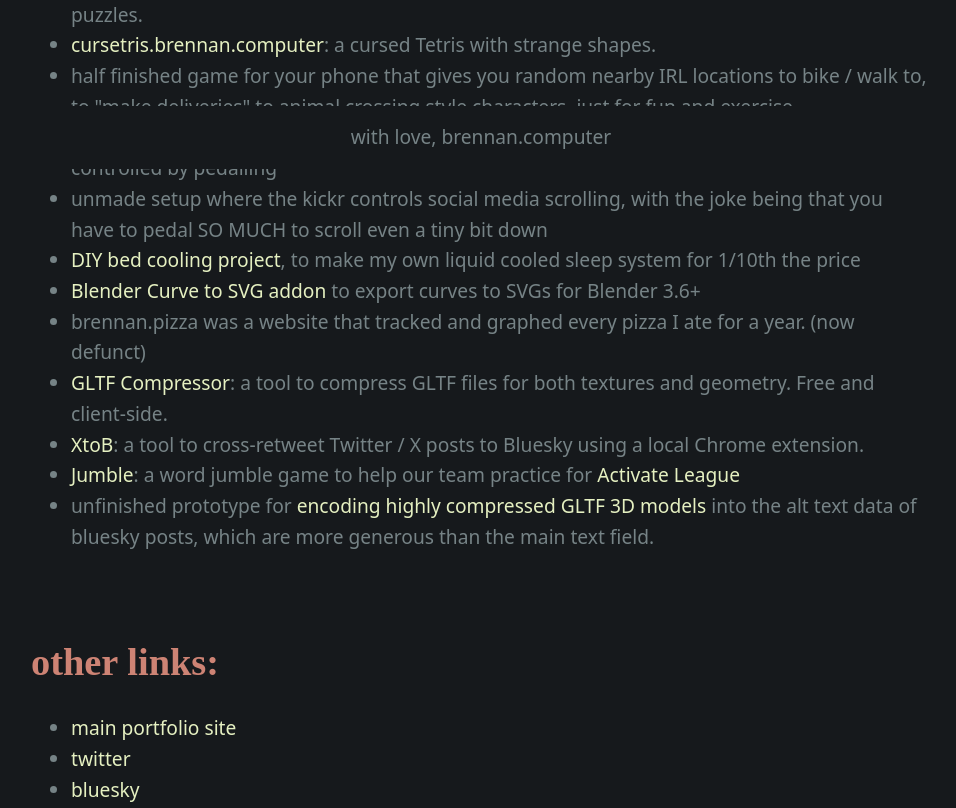
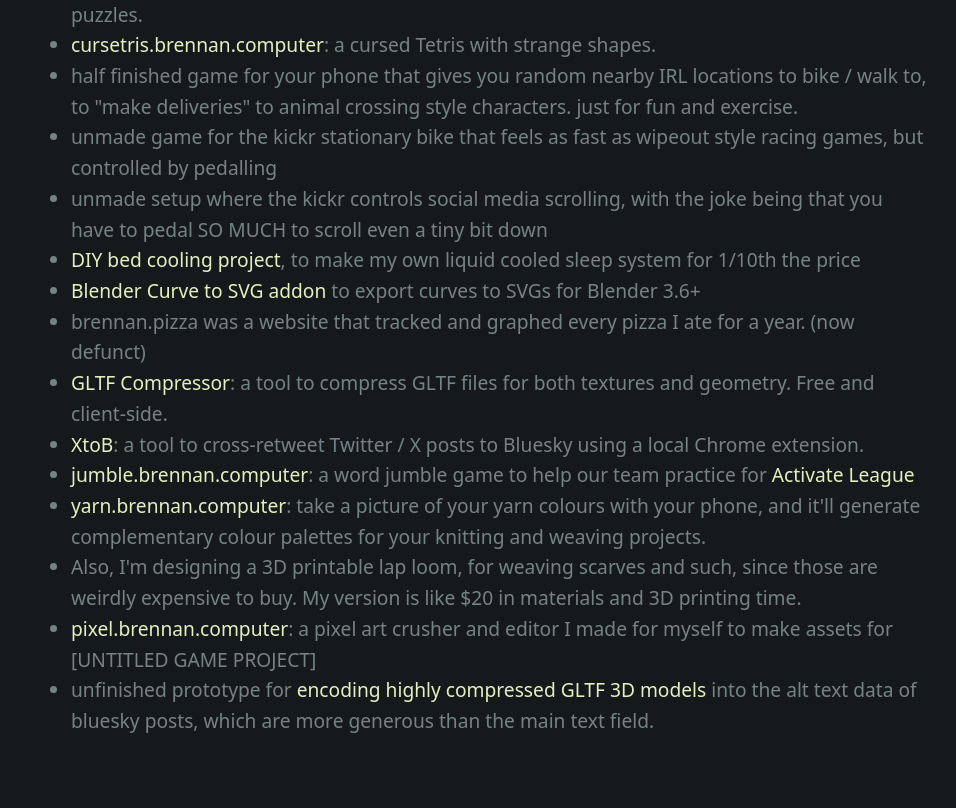
Before and after one commit to LTKMN/dotcomputer, a plain HTML site: page index.html in a window 1280 px wide. Shown: the part 631-1439 px from the top of the page, without its empty margins (159-1115 px from the left). Drawn offline with Linux system fonts and the light colour scheme; a web font is replaced by a local one.

Commit message:
added yarn and pixel

```diff
--- a/index.html
+++ b/index.html
@@ -83,13 +83,10 @@
             font-family: 'Germania One';
         }
         footer {
-            position: fixed;
-            bottom: 0;
-            left: 0;
-            right: 0;
-            background: var(--bg-color);
-            padding: 1rem;
+            margin-top: 8rem;
+            padding: 2rem 1rem;
             text-align: center;
+            border-top: 1px solid var(--border-color);
         }
     </style>
 </head>
@@ -113,7 +110,10 @@
       <li>brennan.pizza was a website that tracked and graphed every pizza I ate for a year. (now defunct)</li>
       <li><a href="https://gltf-compressor.com/">GLTF Compressor</a>: a tool to compress GLTF files for both textures and geometry. Free and client-side.</li>
       <li><a href="https://github.com/LTKMN/XtoB">XtoB</a>: a tool to cross-retweet Twitter / X posts to Bluesky using a local Chrome extension.</li>
-      <li><a href="https://jumble.brennan.computer">Jumble</a>: a word jumble game to help our team practice for <a href="https://www.playactivate.com">Activate League</a></li>
+      <li><a href="https://jumble.brennan.computer">jumble.brennan.computer</a>: a word jumble game to help our team practice for <a href="https://www.playactivate.com">Activate League</a></li>
+      <li><a href="https://yarn.brennan.computer">yarn.brennan.computer</a>: take a picture of your yarn colours with your phone, and it'll generate complementary colour palettes for your knitting and weaving projects.</li>
+      <li>Also, I'm designing a 3D printable lap loom, for weaving scarves and such, since those are weirdly expensive to buy. My version is like $20 in materials and 3D printing time.</li>
+      <li><a href="https://pixel.brennan.computer">pixel.brennan.computer</a>: a pixel art crusher and editor I made for myself to make assets for [UNTITLED GAME PROJECT]</li>
       <li>unfinished prototype for <a href="https://bsky.app/profile/brennan.computer/post/3lbnge6vr2c2l">encoding highly compressed GLTF 3D models</a> into the alt text data of bluesky posts, which are more generous than the main text field.</li>
     </ul>
 
@@ -122,8 +122,9 @@
       <li><a href="https://brennanletkeman.com/">main portfolio site</a></li>
       <li><a href="https://twitter.com/letkma">twitter</a></li>
       <li><a href="https://bsky.app/profile/brennan.computer">bluesky</a></li>
+    </ul>
 
-      <footer>
+    <footer>
         with love, brennan.computer
     </footer>
 </body>
```
